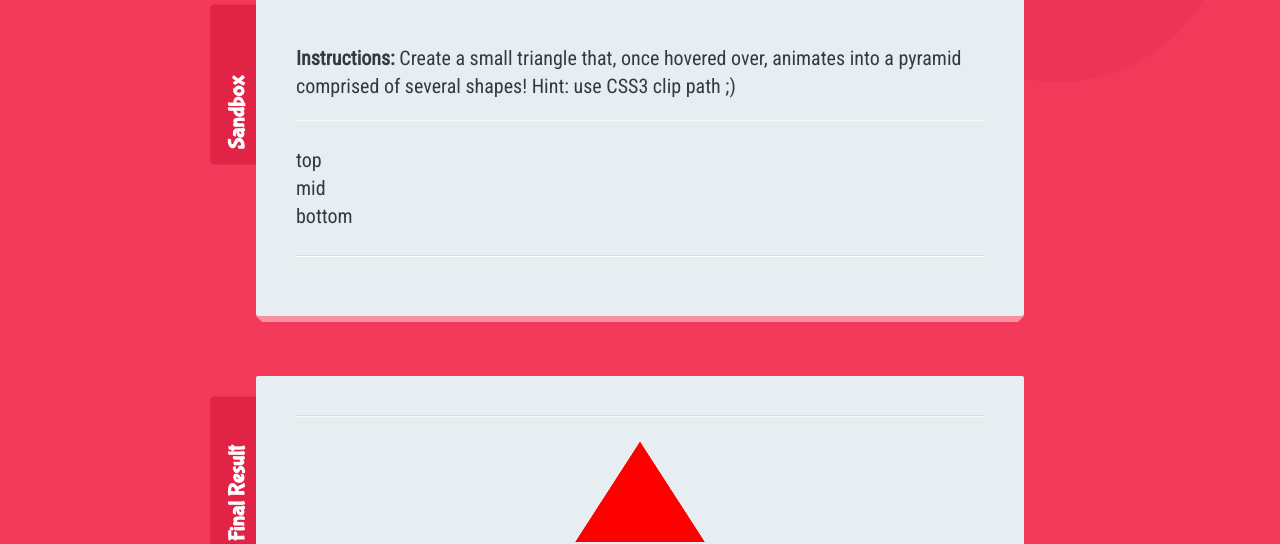
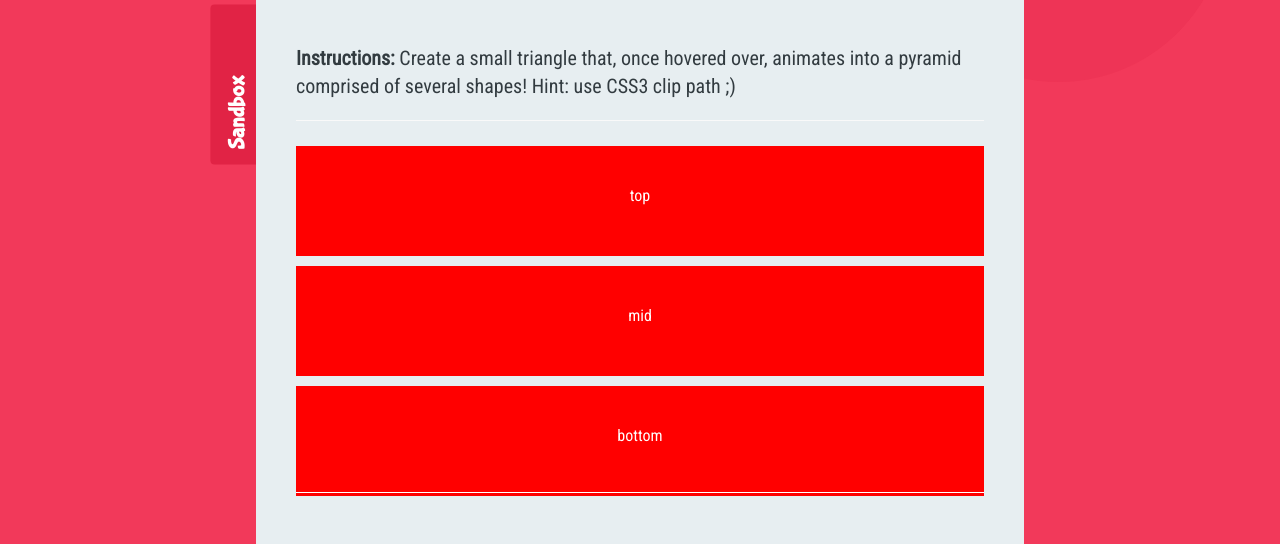
Before and after one commit to Annie-Huang/css3-in-30-days, a website: page 20-AnimatedPyramid/index.html in a window 1280 px wide. Shown: the part 276-820 px from the top of the page. Drawn offline with Linux system fonts and the light colour scheme; a web font is replaced by a local one.

Commit message:
Create 3 rectangles

```diff
--- a/20-AnimatedPyramid/sandbox.css
+++ b/20-AnimatedPyramid/sandbox.css
@@ -3,3 +3,22 @@
     CODE YOUR STYLES BELOW!
 
    ====================================== */
+
+.triangle {
+    position: relative;
+    height: 320px;
+}
+
+.triangle div {
+    background: red;
+    width: 100%;
+    height: 110px;
+
+    /* top | horizontal | bottom */
+    margin: 0 auto 10px;
+
+    color: white;
+    line-height: 100px;
+    text-align: center;
+    font-size: 0.8em;
+}
```
